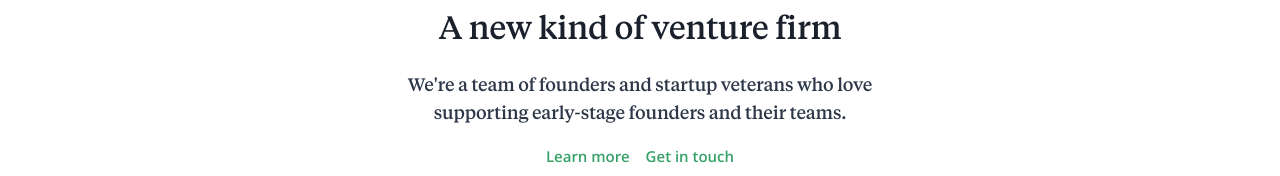
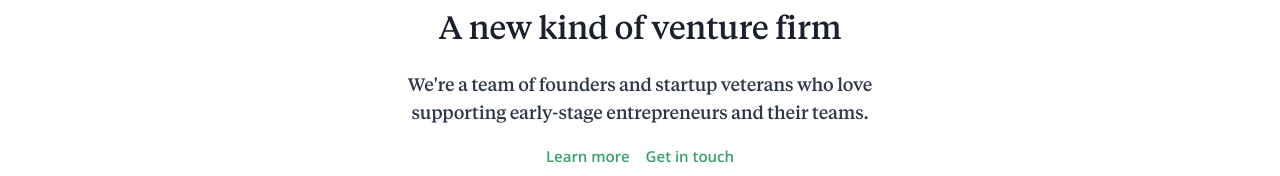
Before and after one commit to rootsystem-dev/rootsystem.com, a Next.js app: page / in a window 1280 px wide. Shown: the part 274-450 px from the top of the page. Built offline with nearby package versions, Linux system fonts and the light colour scheme.

Commit message:
tweak copy so we don't say 'founders' twice
we'll do it live!

```diff
--- a/pages/index.jsx
+++ b/pages/index.jsx
@@ -33,7 +33,7 @@ export default function HomePage ({ }) {
           mx="auto"
           textAlign="center"
         >
-          We're a team of founders and startup veterans who love supporting early-stage founders and their teams.
+          We're a team of founders and startup veterans who love supporting early-stage entrepreneurs and their teams.
         </Heading>
         <Center>
           <RouterLink href="/about">
```
